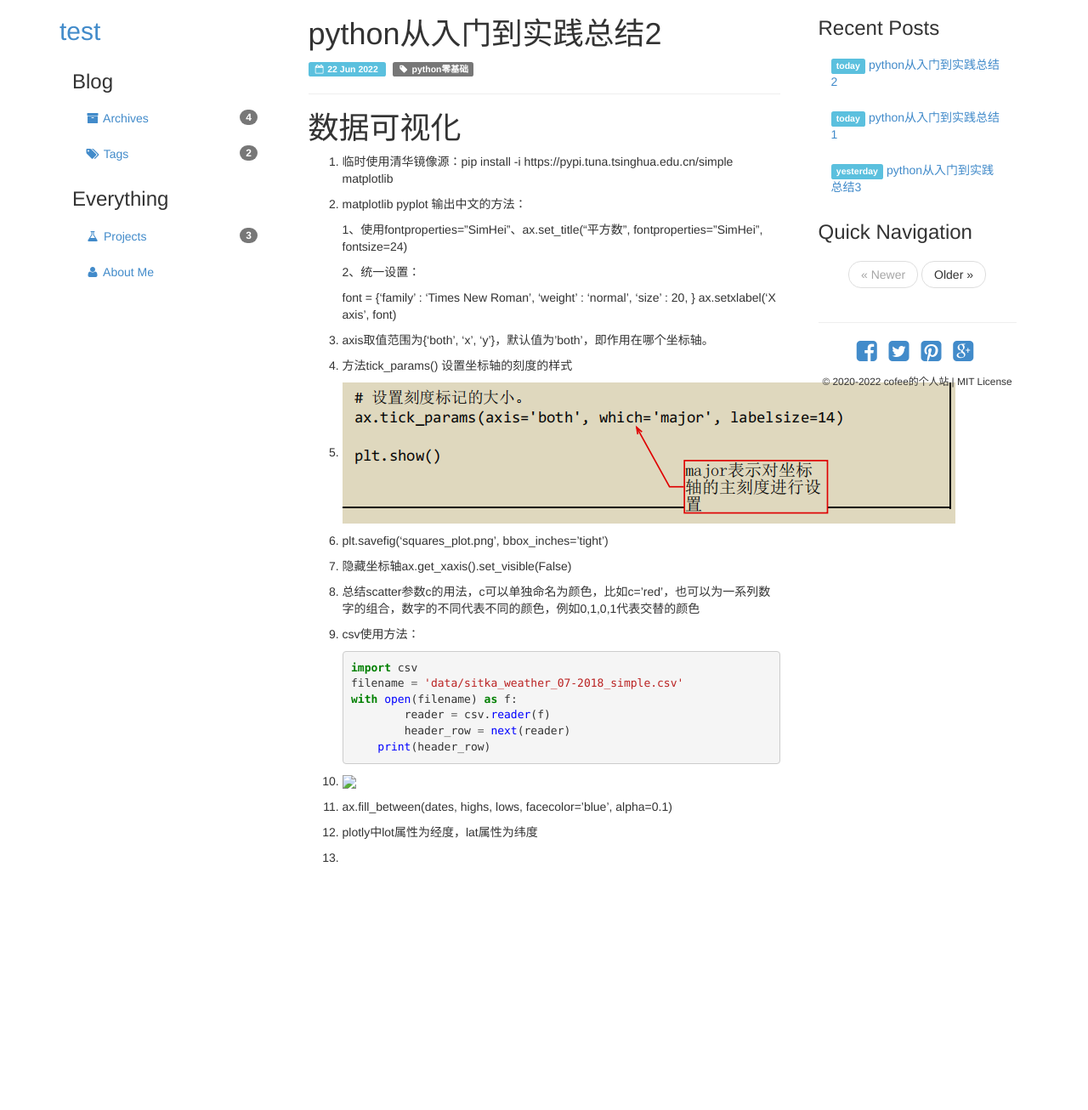
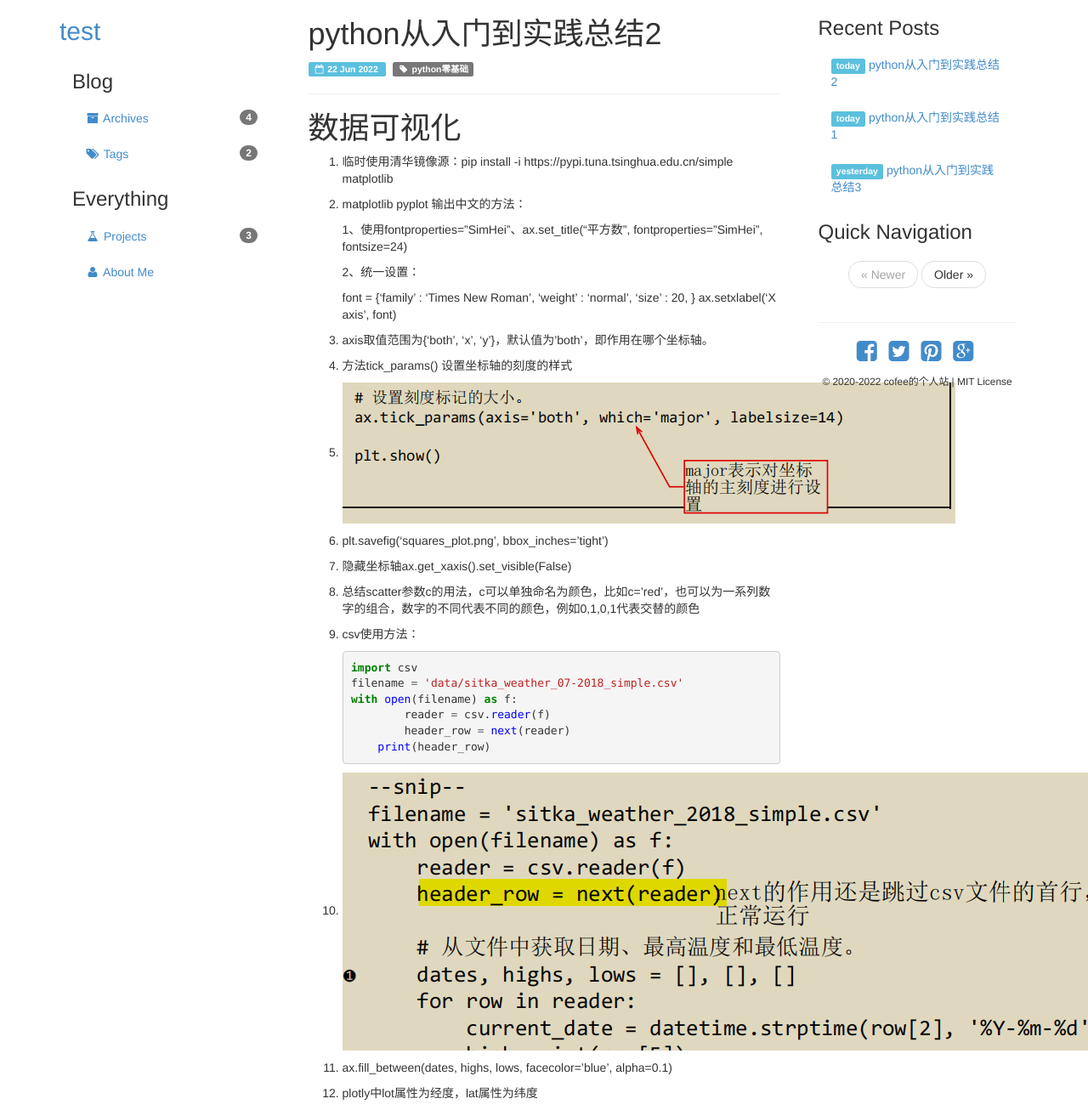
Before and after one commit to blog666/blog666.github.io, a Jekyll site: the page built from _posts/2022-06-22-python从入门到实践总结2.md, in a window 1280 px wide and 1306 px high. Shown: the whole window at 85% size. Built offline with Jekyll 4.4.1, drawn with Linux system fonts in a browser that asks for light colours.

Commit message:
2022622sec7

````diff
--- a/_posts/2022-06-22-python从入门到实践总结2.md
+++ b/_posts/2022-06-22-python从入门到实践总结2.md
@@ -38,10 +38,8 @@ tags: [python零基础]
        print(header_row)
    ```
 
-10. <img src="./image-20220619180940157.png"/>
+10. ![]({{ site.baseurl }}/images/image-20220619180940157.png)
 
 11. ax.fill_between(dates, highs, lows, facecolor='blue', alpha=0.1)
 
 12. plotly中lot属性为经度，lat属性为纬度
-
-13.
````
Also changed, not shown: _posts/image-20220619180940157.png (added).
